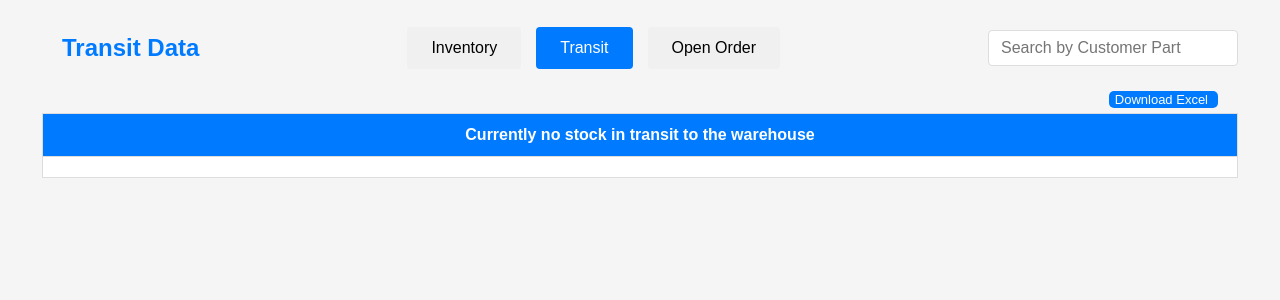
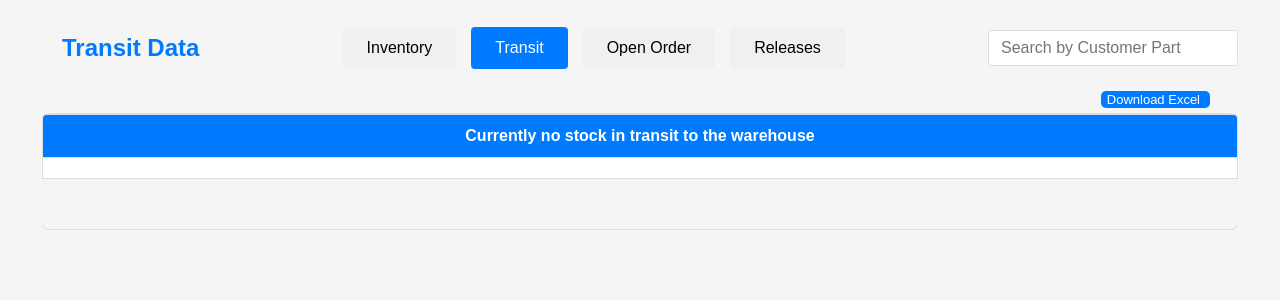
Before and after one commit to ppc8040/new_try, a Flask app: page /views/transit in a window 1280 px wide. Shown: the part 120-420 px from the top of the page. Run offline with Flask 3, Linux system fonts and the light colour scheme; the visitor is signed in with stand-in values (Sample User, id 1); data that the repository does not hold is empty.

Commit message:
Update dashboard.html

```diff
--- a/flaskr/templates/dashboard.html
+++ b/flaskr/templates/dashboard.html
@@ -24,11 +24,11 @@
             <button class="tab-btn {% if active_tab == 'Open Order' %}active{% endif %}"
                     onclick="window.location.href='{{ url_for('views.oor') }}'">Open Order</button>
             {% endif %}
-            <!-- Hidden for now
+
             {% if not hide_release_button %}
             <button class="tab-btn {% if active_tab == 'Releases' %}active{% endif %}"
                     onclick="window.location.href='{{ url_for('views.releases') }}'">Releases</button>
-            {% endif %}    -->
+            {% endif %}
         </div>
 
 
@@ -43,14 +43,15 @@
         <div class="download_container">
         <!-- Download Excel Button -->
         <button class="download-btn" onclick="window.location.href='{{ url_for('views.download_all_tables') }}'">Download Excel</button>
+        <i class="fa fa-info-circle info-icon" title="The downloaded Excel file contains all tab data in separate sheets."></i>
     </div>
 
     <!-- Table Section for Inventory -->
     {% if active_tab == 'Inventory' %}
-    <div class="data-table">
+    <div class="data-table1">
         {% if tabs_data['Inventory'] %}
-        <div class="table-wrapper">
-            <div class="table-scroll-container">
+        <div class="table-wrapper1">
+            <div class="table-scroll-container1">
                 <table class="inventory-table">
                     <thead>
                         <tr>
@@ -81,10 +82,10 @@
 
     <!-- Table Section for Transit -->
     {% if active_tab == 'Transit' %}
-    <div class="data-table">
+    <div class="data-table1">
         {% if tabs_data['Transit'] %}
-        <div class="table-wrapper">
-            <div class="table-scroll-container">
+        <div class="table-wrapper1">
+            <div class="table-scroll-container1">
                 <table class="transit-table">
                     <thead>
                         <tr>
@@ -113,10 +114,10 @@
 
     <!-- Table Section for OOR -->
     {% if active_tab == 'Open Order' %}
-    <div class="data-table">
+    <div class="data-table1">
         {% if tabs_data['Open Order'] %}
-        <div class="table-wrapper">
-            <div class="table-scroll-container">
+        <div class="table-wrapper1">
+            <div class="table-scroll-container1">
                 <table class="oor-table">
                     <thead>
                         <tr>
@@ -144,11 +145,11 @@
     {% endif %}
 
     {% if active_tab == 'Releases' %}
-    <div class="data-table">
+    <div class="data-table1">
         {% if tabs_data['Releases'] %}
-        <div class="table-wrapper">
-            <div class="table-scroll-container">
-                <table class="releases-table">
+        <div class="table-wrapper1">
+            <div class="table-scroll-container1">
+                <table class="releases-table1">
                     <thead>
                         <tr>
                             {% for header in tabs_data['Releases'].headers %}
@@ -171,9 +172,11 @@
                     </tbody>
                 </table>
             </div>
-            <button onclick="confirmRelease()" class="confirm-button">Confirm</button> <!-- Confirm Button -->
         </div>
 
+        <div class="button-container">
+            <button onclick="confirmRelease()" class="confirm-button">Confirm</button>
+        </div>
 
         <!-- Popup Modal -->
         <div id="releaseModal" class="modal">
@@ -193,7 +196,7 @@
                         <!-- Selected rows will be added here via JavaScript -->
                     </tbody>
                 </table>
-                <button onclick="submitReleaseData()">Submit</button>
+                <button onclick="submitReleaseData()" class="submit-button">Submit</button>
             </div>
         </div>
 
```
